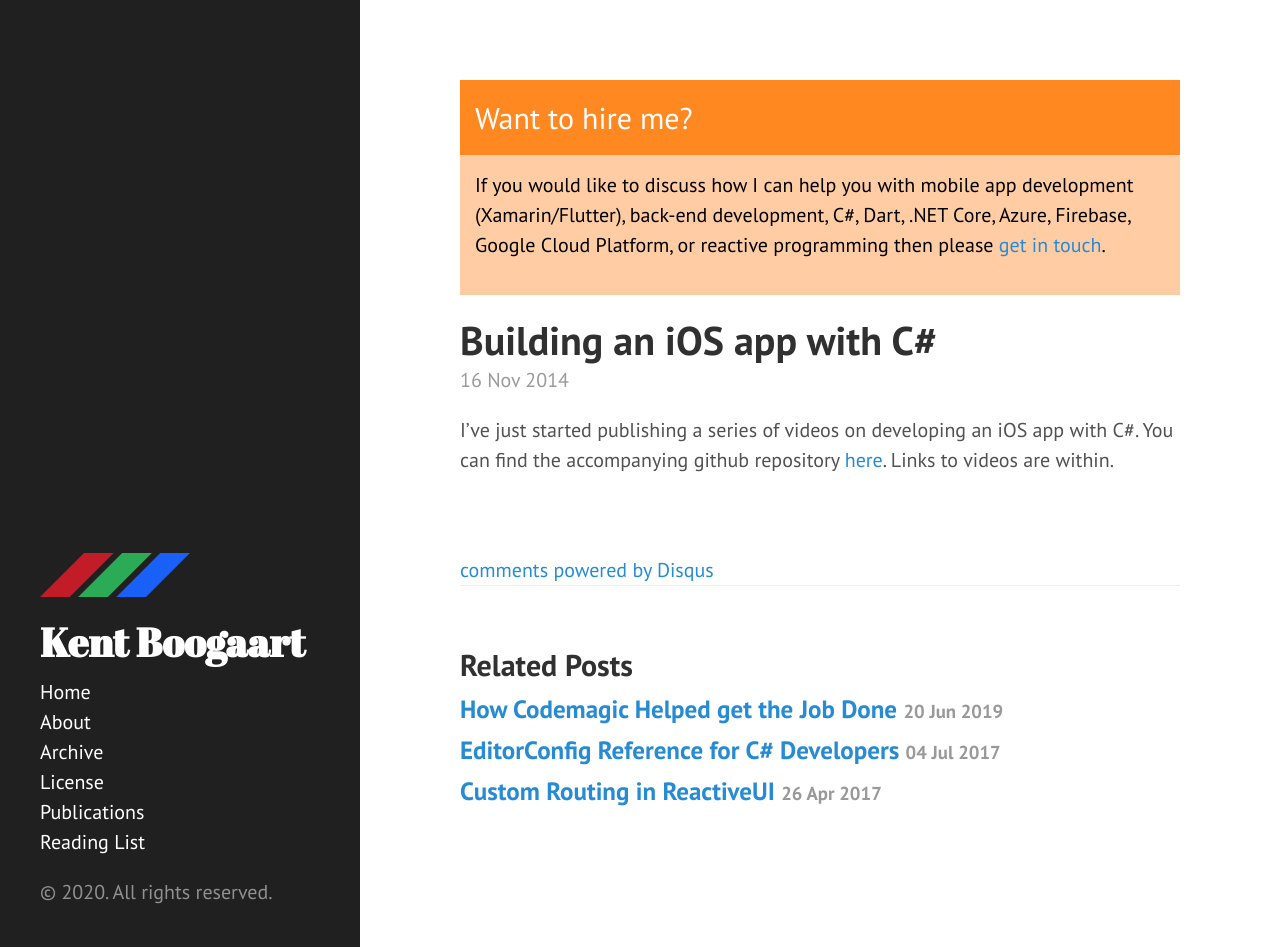
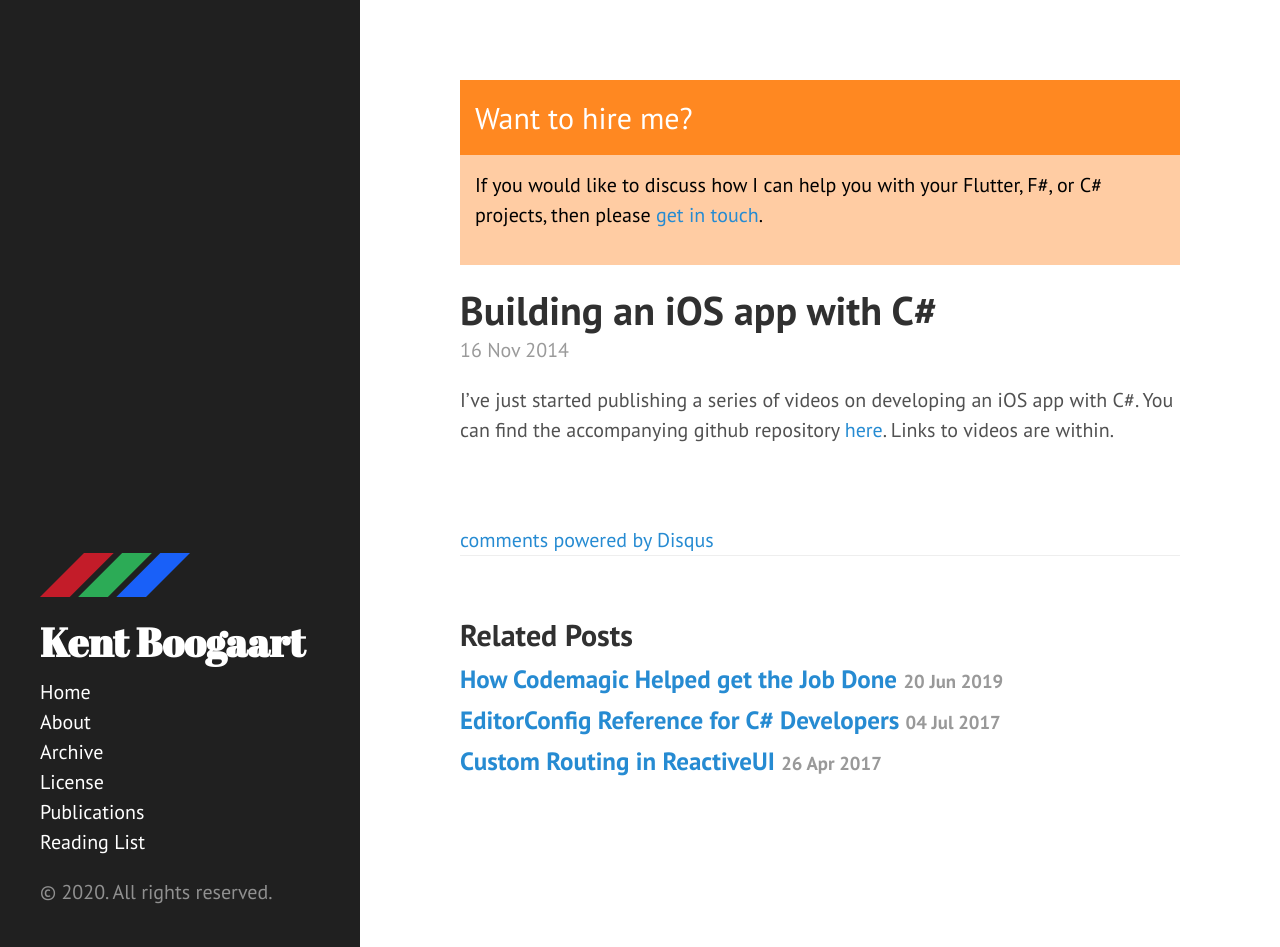
Before and after one commit to kentcb/kentcb.github.io, a Jekyll site: the page built from _posts/2014-11-16-building-an-ios-app-with-csharp.md, in a window 1280 px wide and 947 px high. Built offline with Jekyll 4.4.1, drawn with Linux system fonts in a browser that asks for light colours; nearby versions of some CDN libraries; comment, search, counter and statistics services are not loaded.

Commit message:
Update hire copy

```diff
--- a/_layouts/post.html
+++ b/_layouts/post.html
@@ -6,7 +6,8 @@ layout: default
   <div class="callout">
     <div class="callout-header">Want to hire me?</div>
     <div class="callout-container">
-      <p>If you would like to discuss how I can help you with mobile app development (Xamarin/Flutter), back-end development, C#, Dart, .NET Core, Azure, Firebase, Google Cloud Platform, or reactive programming then please <a href="{{ site.baseurl }}/about">get in touch</a>.</p>
+      <p>If you would like to discuss how I can help you with your Flutter, F#, or C# projects, then please <a
+          href="{{ site.baseurl }}/about">get in touch</a>.</p>
     </div>
   </div>
 
```
Lines whose indentation alone changed are shown as unchanged.
